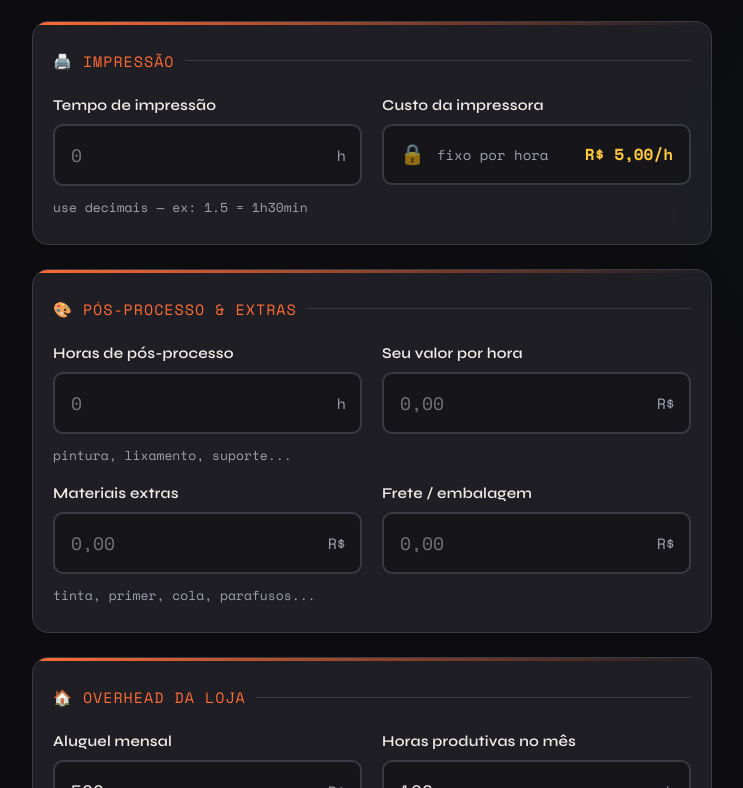
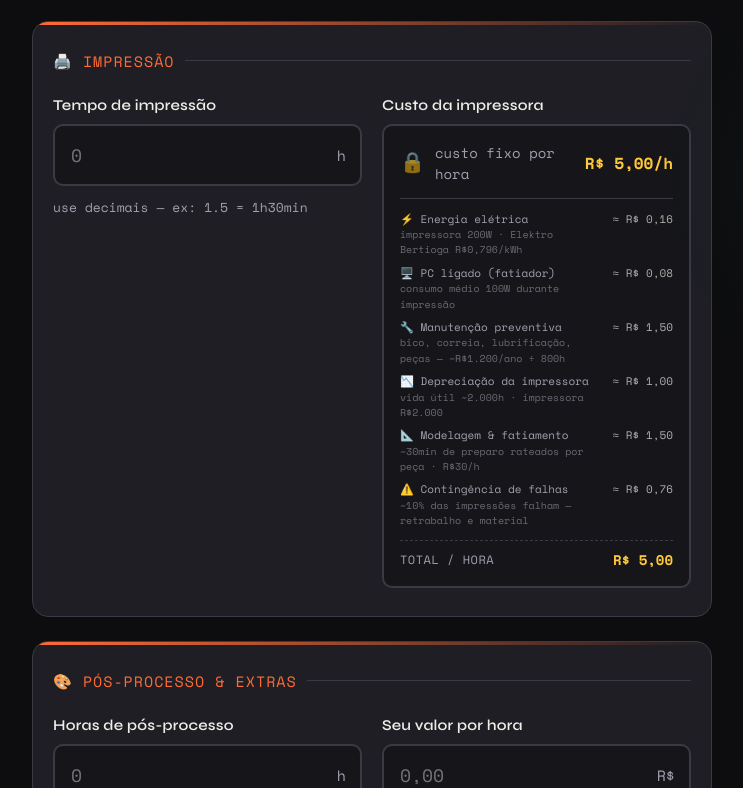
Before and after one commit to guigonzalez/calc3D, a plain HTML site: page index.html in a window 1280 px wide. Shown: the part 523-1311 px from the top of the page, without its empty margins (268-1011 px from the left). Drawn offline with nearby package versions, Linux system fonts and the light colour scheme.

Commit message:
adiciona configurações de permissões e aprimora a exibição do custo fixo na calculadora

```diff
--- a/index.html
+++ b/index.html
@@ -202,17 +202,20 @@
   }
 
   .fixed-cost {
-    display: flex;
-    align-items: center;
-    gap: 12px;
     background: var(--surface);
     border: 2px solid var(--border);
     border-radius: 10px;
     padding: 16px;
-    min-height: 56px;
   }
 
-  .fixed-cost .lock-icon { font-size: 20px; opacity: 0.6; }
+  .fixed-cost-header {
+    display: flex;
+    align-items: center;
+    gap: 10px;
+    margin-bottom: 14px;
+  }
+
+  .fixed-cost .lock-icon { font-size: 20px; opacity: 0.6; flex-shrink: 0; }
 
   .fixed-cost-text {
     flex: 1;
@@ -226,6 +229,62 @@
     font-size: 16px;
     color: var(--accent2);
     font-weight: 700;
+    white-space: nowrap;
+  }
+
+  .fixed-cost-breakdown {
+    display: flex;
+    flex-direction: column;
+    gap: 7px;
+    border-top: 1px solid var(--border);
+    padding-top: 12px;
+  }
+
+  .fc-item {
+    display: flex;
+    justify-content: space-between;
+    align-items: baseline;
+    gap: 8px;
+  }
+
+  .fc-item-label {
+    font-family: 'Space Mono', monospace;
+    font-size: 11px;
+    color: var(--muted);
+    flex: 1;
+    line-height: 1.4;
+  }
+
+  .fc-item-val {
+    font-family: 'Space Mono', monospace;
+    font-size: 11px;
+    color: var(--text);
+    opacity: 0.7;
+    white-space: nowrap;
+    text-align: right;
+  }
+
+  .fc-total-row {
+    display: flex;
+    justify-content: space-between;
+    align-items: center;
+    border-top: 1px dashed var(--border);
+    margin-top: 4px;
+    padding-top: 8px;
+  }
+
+  .fc-total-label {
+    font-family: 'Space Mono', monospace;
+    font-size: 12px;
+    color: var(--muted);
+    letter-spacing: 0.5px;
+  }
+
+  .fc-total-val {
+    font-family: 'Space Mono', monospace;
+    font-size: 14px;
+    font-weight: 700;
+    color: var(--accent2);
   }
 
   .btn {
@@ -481,10 +540,42 @@
       </div>
       <div class="field">
         <label>Custo da impressora</label>
-        <div class="fixed-cost" role="status" aria-label="Custo fixo de R$ 5,00 por hora">
-          <span class="lock-icon" aria-hidden="true">🔒</span>
-          <span class="fixed-cost-text">fixo por hora</span>
-          <span class="fixed-cost-value">R$ 5,00/h</span>
+        <div class="fixed-cost" role="note" aria-label="Custo fixo de R$ 5,00 por hora de impressão, composto por energia elétrica, manutenção, depreciação, fatiamento e contingência de falhas">
+          <div class="fixed-cost-header">
+            <span class="lock-icon" aria-hidden="true">🔒</span>
+            <span class="fixed-cost-text">custo fixo por hora</span>
+            <span class="fixed-cost-value">R$ 5,00/h</span>
+          </div>
+          <div class="fixed-cost-breakdown" aria-hidden="true">
+            <div class="fc-item">
+              <span class="fc-item-label">⚡ Energia elétrica<br><span style="font-size:10px;opacity:0.6">impressora 200W · Elektro Bertioga R$0,796/kWh</span></span>
+              <span class="fc-item-val">≈ R$ 0,16</span>
+            </div>
+            <div class="fc-item">
+              <span class="fc-item-label">🖥️ PC ligado (fatiador)<br><span style="font-size:10px;opacity:0.6">consumo médio 100W durante impressão</span></span>
+              <span class="fc-item-val">≈ R$ 0,08</span>
+            </div>
+            <div class="fc-item">
+              <span class="fc-item-label">🔧 Manutenção preventiva<br><span style="font-size:10px;opacity:0.6">bico, correia, lubrificação, peças — ~R$1.200/ano ÷ 800h</span></span>
+              <span class="fc-item-val">≈ R$ 1,50</span>
+            </div>
+            <div class="fc-item">
+              <span class="fc-item-label">📉 Depreciação da impressora<br><span style="font-size:10px;opacity:0.6">vida útil ~2.000h · impressora R$2.000</span></span>
+              <span class="fc-item-val">≈ R$ 1,00</span>
+            </div>
+            <div class="fc-item">
+              <span class="fc-item-label">📐 Modelagem &amp; fatiamento<br><span style="font-size:10px;opacity:0.6">~30min de preparo rateados por peça · R$30/h</span></span>
+              <span class="fc-item-val">≈ R$ 1,50</span>
+            </div>
+            <div class="fc-item">
+              <span class="fc-item-label">⚠️ Contingência de falhas<br><span style="font-size:10px;opacity:0.6">~10% das impressões falham — retrabalho e material</span></span>
+              <span class="fc-item-val">≈ R$ 0,76</span>
+            </div>
+            <div class="fc-total-row">
+              <span class="fc-total-label">TOTAL / HORA</span>
+              <span class="fc-total-val">R$ 5,00</span>
+            </div>
+          </div>
         </div>
       </div>
     </div>
```
Also changed, not shown: .claude/settings.json (added).
